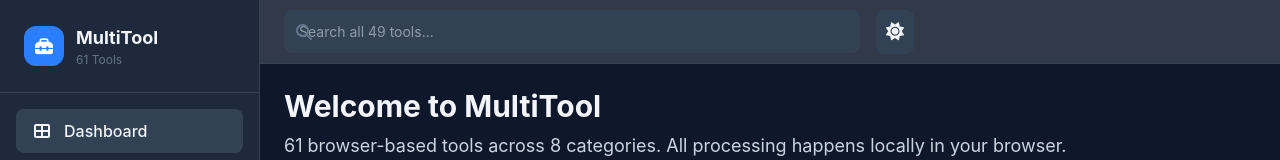
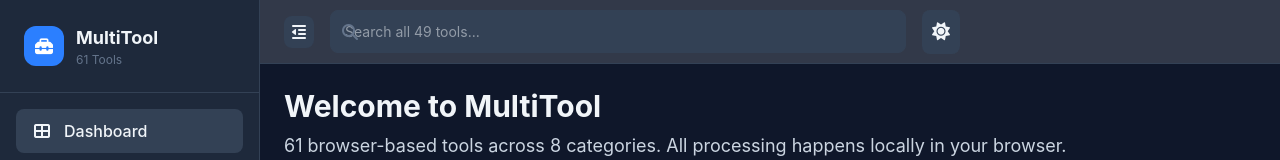
Before and after one commit to Shishir-ip/Multi-Tool-Utility-Web-App, a React (Vite) app: page /#/dashboard in a window 1280 px wide. Shown: the top 160 px of the page. Built offline with nearby package versions, Linux system fonts and the light colour scheme.

Commit message:
task snapshot 600356a6-7bf8-42a6-b8e8-73b4992f2b06

```diff
--- a/src/App.tsx
+++ b/src/App.tsx
@@ -108,6 +108,10 @@ function App() {
   const [activeCategory, setActiveCategory] = useState<string | null>(initial.category);
   const [searchQuery, setSearchQuery] = useState('');
   const [sidebarOpen, setSidebarOpen] = useState(false);
+  const [sidebarCollapsed, setSidebarCollapsed] = useState(() => {
+    const saved = localStorage.getItem('multitool-sidebar-collapsed');
+    return saved === 'true';
+  });
   const [darkMode, setDarkMode] = useState(() => {
     const saved = localStorage.getItem('multitool-theme');
     return saved ? saved === 'dark' : true;
@@ -140,6 +144,10 @@ function App() {
   useEffect(() => {
     localStorage.setItem('multitool-theme', darkMode ? 'dark' : 'light');
   }, [darkMode]);
+
+  useEffect(() => {
+    localStorage.setItem('multitool-sidebar-collapsed', String(sidebarCollapsed));
+  }, [sidebarCollapsed]);
 
   useEffect(() => {
     document.body.className = darkMode ? 'dark' : 'light';
@@ -197,6 +205,10 @@ function App() {
     setSidebarOpen(false);
   }, []);
 
+  const toggleSidebarCollapse = useCallback(() => {
+    setSidebarCollapsed(prev => !prev);
+  }, []);
+
   const activeToolMeta = TOOLS.find(t => t.id === activeTool);
   const ActiveToolComponent = activeTool ? ToolModules[activeTool] : null;
 
@@ -206,7 +218,7 @@ function App() {
       <div className={`sidebar-overlay lg:hidden ${sidebarOpen ? 'active' : ''}`} onClick={() => setSidebarOpen(false)} />
 
       {/* Sidebar */}
-      <aside className={`sidebar ${sidebarOpen ? 'open' : ''} ${activeTool ? 'collapsed' : ''}`}>
+      <aside className={`sidebar ${sidebarOpen ? 'open' : ''} ${sidebarCollapsed ? 'sidebar-collapsed' : ''}`}>
         <div className="p-4 sm:p-6 border-b" style={{ borderColor: 'var(--border-color)' }}>
           <div className="flex items-center gap-3">
             <div className="w-10 h-10 rounded-xl bg-blue-500 flex items-center justify-center flex-shrink-0">
@@ -259,7 +271,8 @@ function App() {
       </aside>
 
       {/* Header */}
-      <header className="app-header flex items-center px-3 sm:px-6 gap-2 sm:gap-4">
+      <header className={`app-header flex items-center px-3 sm:px-6 gap-2 sm:gap-4 ${sidebarCollapsed ? 'header-sidebar-collapsed' : ''}`}>
+        {/* Mobile menu button - only visible on mobile */}
         <button
           className="lg:hidden p-2 rounded-lg flex-shrink-0"
           style={{ color: 'var(--text-primary)' }}
@@ -267,6 +280,17 @@ function App() {
           aria-label="Toggle sidebar"
         >
           <i className="fas fa-bars text-lg"></i>
+        </button>
+
+        {/* Desktop sidebar collapse toggle - only visible on desktop */}
+        <button
+          className="hidden lg:flex p-2 rounded-lg flex-shrink-0 items-center justify-center"
+          style={{ color: 'var(--text-primary)', background: 'var(--bg-tertiary)' }}
+          onClick={toggleSidebarCollapse}
+          aria-label={sidebarCollapsed ? 'Expand sidebar' : 'Collapse sidebar'}
+          title={sidebarCollapsed ? 'Expand sidebar' : 'Collapse sidebar'}
+        >
+          <i className={`fas ${sidebarCollapsed ? 'fa-indent' : 'fa-outdent'} text-base`}></i>
         </button>
 
         {!activeTool && (
@@ -307,7 +331,7 @@ function App() {
       </header>
 
       {/* Main Content */}
-      <main className="main-content" style={{ marginLeft: activeTool ? '0' : undefined }}>
+      <main className={`main-content ${sidebarCollapsed ? 'main-sidebar-collapsed' : ''}`}>
         {!activeTool ? (
           <div className="animate-fade-in">
             {/* Hero section */}
--- a/src/index.css
+++ b/src/index.css
@@ -108,13 +108,20 @@ body {
   overflow-x: hidden;
 }
 
-.sidebar.collapsed {
-  transform: translateX(-100%);
+/* Mobile: hidden by default, slide in when open */
+@media (max-width: 1023px) {
+  .sidebar {
+    transform: translateX(-100%);
+  }
+  .sidebar.open {
+    transform: translateX(0);
+  }
 }
 
+/* Desktop: always visible, can be collapsed */
 @media (min-width: 1024px) {
-  .sidebar.collapsed {
-    transform: translateX(0);
+  .sidebar.sidebar-collapsed {
+    transform: translateX(-100%);
   }
 }
 
@@ -130,14 +137,24 @@ body {
   -webkit-backdrop-filter: blur(12px);
   border-bottom: 1px solid var(--border-color);
   z-index: 30;
-  transition: left var(--transition-speed), background-color var(--transition-speed);
+  transition: left var(--transition-speed) ease, background-color var(--transition-speed);
   display: flex;
   align-items: center;
   min-width: 0;
 }
 
-.sidebar.collapsed ~ .app-header {
-  left: 0;
+/* Mobile: header always full width */
+@media (max-width: 1023px) {
+  .app-header {
+    left: 0;
+  }
+}
+
+/* Desktop: header adjusts when sidebar is collapsed */
+@media (min-width: 1024px) {
+  .app-header.header-sidebar-collapsed {
+    left: 0;
+  }
 }
 
 /* Main Content */
@@ -147,7 +164,7 @@ body {
   min-height: calc(100vh - var(--header-height));
   min-height: calc(100dvh - var(--header-height));
   padding: 16px;
-  transition: margin-left var(--transition-speed);
+  transition: margin-left var(--transition-speed) ease;
 }
 
 @media (min-width: 640px) {
@@ -156,8 +173,18 @@ body {
   }
 }
 
-.sidebar.collapsed ~ .main-content {
-  margin-left: 0;
+/* Mobile: main content always full width */
+@media (max-width: 1023px) {
+  .main-content {
+    margin-left: 0;
+  }
+}
+
+/* Desktop: main content adjusts when sidebar is collapsed */
+@media (min-width: 1024px) {
+  .main-content.main-sidebar-collapsed {
+    margin-left: 0;
+  }
 }
 
 /* Cards */
@@ -400,22 +427,6 @@ body {
   }
 }
 
-/* Mobile Responsive */
-@media (max-width: 1023px) {
-  .sidebar {
-    transform: translateX(-100%);
-  }
-  .sidebar.open {
-    transform: translateX(0);
-  }
-  .app-header {
-    left: 0;
-  }
-  .main-content {
-    margin-left: 0;
-  }
-}
-
 /* Small mobile fixes */
 @media (max-width: 480px) {
   .tool-container h2 {
```
Also changed, not shown: 1 other file (tests, documents, lock files or other folders).
